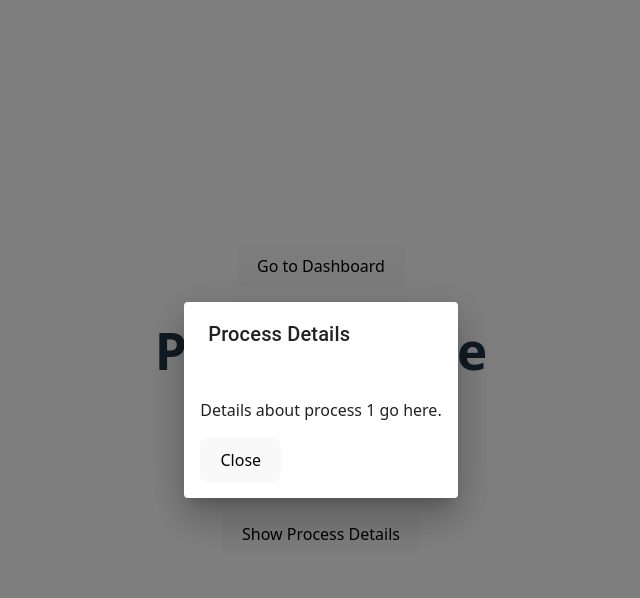
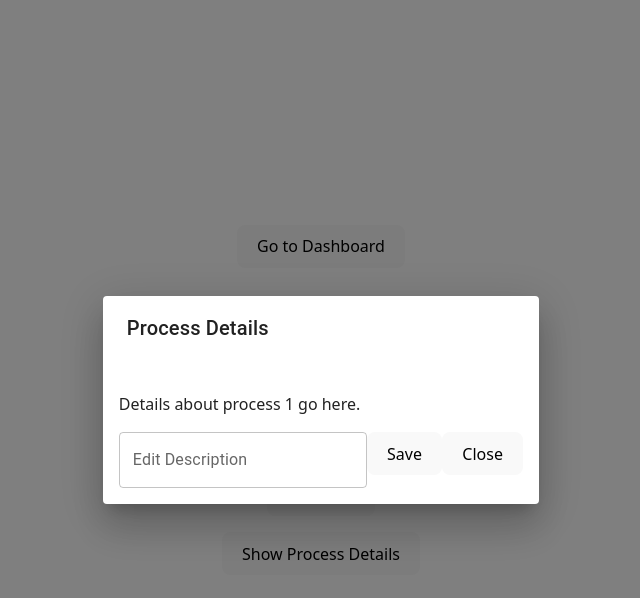
Before and after one commit to Nitaivs/Aclaro, a React (Vite) app in the folder frontend/JSFrontend/: page /process/1 in a window 1280 px wide. Both pictures are taken after a click on the button "Show Process Details". Shown: the top 598 px of the page, without its empty margins (319-959 px from the left). Built offline with nearby package versions, Linux system fonts and the light colour scheme.

Commit message:
feat: add functionality to edit process descriptions in dialog

```diff
--- a/frontend/JSFrontend/src/components/ProcessPage.jsx
+++ b/frontend/JSFrontend/src/components/ProcessPage.jsx
@@ -6,6 +6,9 @@ import {TaskContext} from "../Context/TaskContext/TaskContext.jsx";
 import {useState} from "react";
 import Dialog from '@mui/material/Dialog'
 import DialogTitle from '@mui/material/DialogTitle'
+import TextField from '@mui/material/TextField'
+import {ProcessContext} from "../Context/ProcessContext/ProcessContext.jsx";
+
 
 /**
  * @component ProcessPage
@@ -20,6 +23,8 @@ export default function ProcessPage() {
   const parsedProcessId = processId ? parseInt(processId) : undefined;
   const {tasks, addTask, deleteTask} = use(TaskContext);
   const [isDialogOpen, setIsDialogOpen] = useState(false);
+  const descriptionInput = useState("");
+  const {processes, editDescription} = use(ProcessContext);
 
   if (!parsedProcessId) {
     return (
@@ -44,6 +49,7 @@ export default function ProcessPage() {
       </Link>
       <h1>Process Page</h1>
       <p>Process ID: {processId}</p>
+      <p>Description: {processes.find(p => p.id === parsedProcessId)?.description || "No description"}</p>
       <button onClick={() => addTask()}>
         Add Task
       </button>
@@ -59,8 +65,19 @@ export default function ProcessPage() {
       <button onClick={() => setIsDialogOpen(true)}>Show Process Details</button>
       <Dialog open={isDialogOpen} onClose={() => setIsDialogOpen(false)}>
         <DialogTitle>Process Details</DialogTitle>
-        <div style={{ padding: '16px' }}>
+        <div style={{padding: '16px'}}>
           <p>Details about process {processId} go here.</p>
+          <TextField
+            label="Edit Description"
+            defaultValue={processes.find(p => p.id === parsedProcessId)?.description || ""}
+            onChange={(e) => descriptionInput[1](e.target.value)}
+          />
+          <button onClick={() => {
+            editDescription(parsedProcessId, descriptionInput[0]);
+            setIsDialogOpen(false);
+          }}>
+            Save
+          </button>
           <button onClick={() => setIsDialogOpen(false)}>Close</button>
         </div>
       </Dialog>
```
